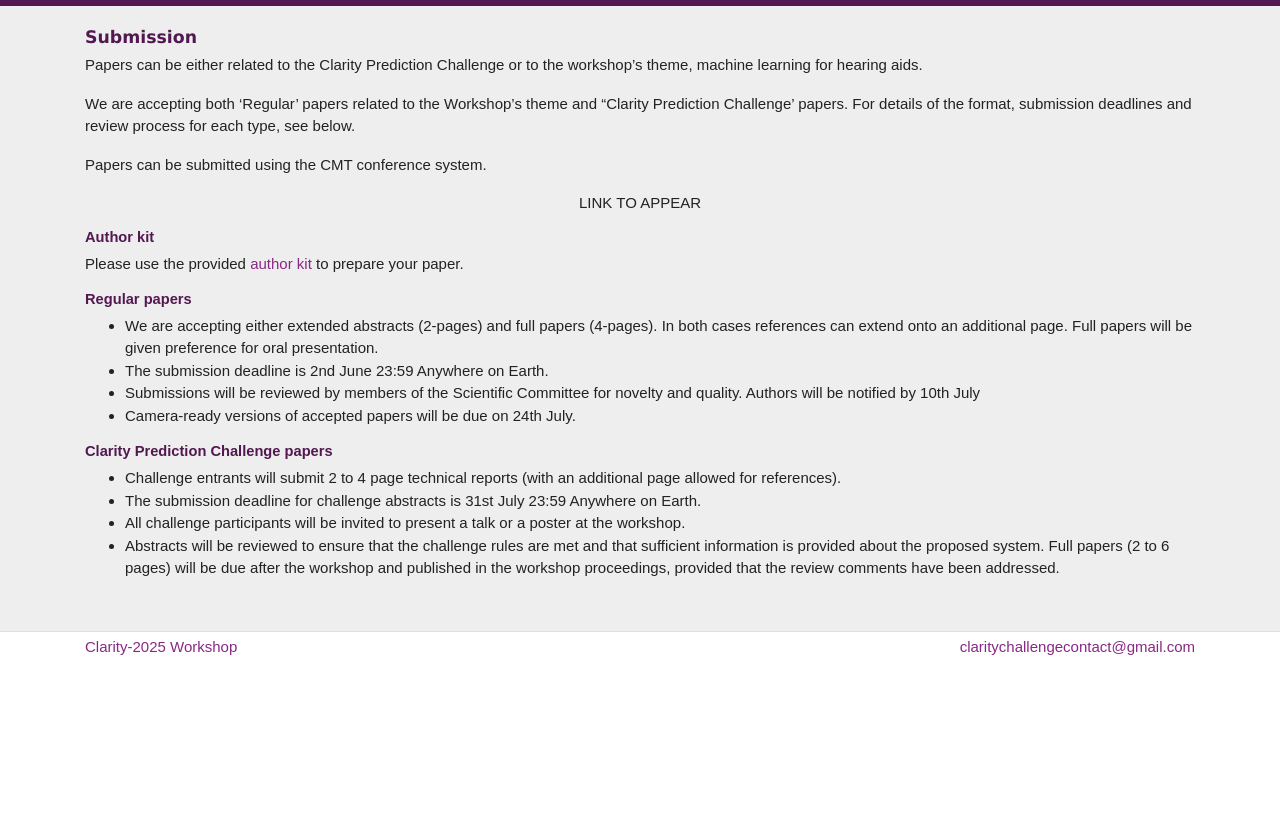
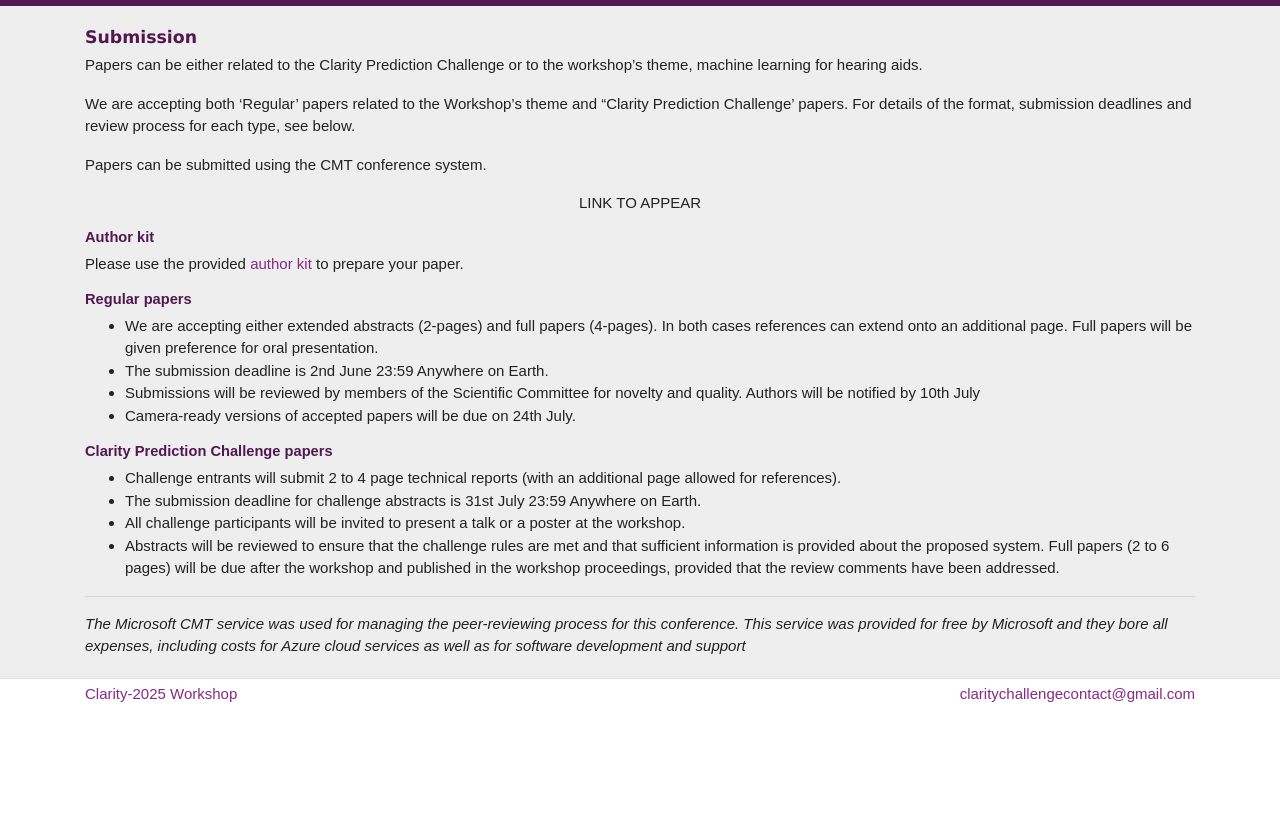
Before and after one commit to claritychallenge/clarity2025-workshop, a Jekyll site: the page built from submissions.md, in a window 1280 px wide. Shown: the part 122-955 px from the top of the page. Built offline with Jekyll 4.4.1, drawn with Linux system fonts in a browser that asks for light colours; before the commit the page ends 908 px from its top, so only the background shows below that.

Commit message:
Added CMT acknowledgement

```diff
--- a/submissions.md
+++ b/submissions.md
@@ -35,5 +35,10 @@ Please use the provided <a href="{{ "/assets/Clarity2025_paper_kit.tar.gz"| rela
 <!--<li/>For detailed instructions for preparing challenge submissions please refer to the <a href="https://claritychallenge.org/docs/cpc2/cpc2_intro">Clarity Prediction Challenge website</a>.-->
 <li/>All challenge participants will be invited to present a talk or a poster at the workshop.
 <li/>Abstracts will be reviewed to ensure that the challenge rules are met and that sufficient information is provided about the proposed system. Full papers (2 to 6 pages) will be due after the workshop and published in the workshop proceedings, provided that the review comments have been addressed.
+</ul>
 
-</ul>
+<p/>
+
+---
+
+<i>The Microsoft CMT service was used for managing the peer-reviewing process for this conference. This service was provided for free by Microsoft and they bore all expenses, including costs for Azure cloud services as well as for software development and support</i>
```
